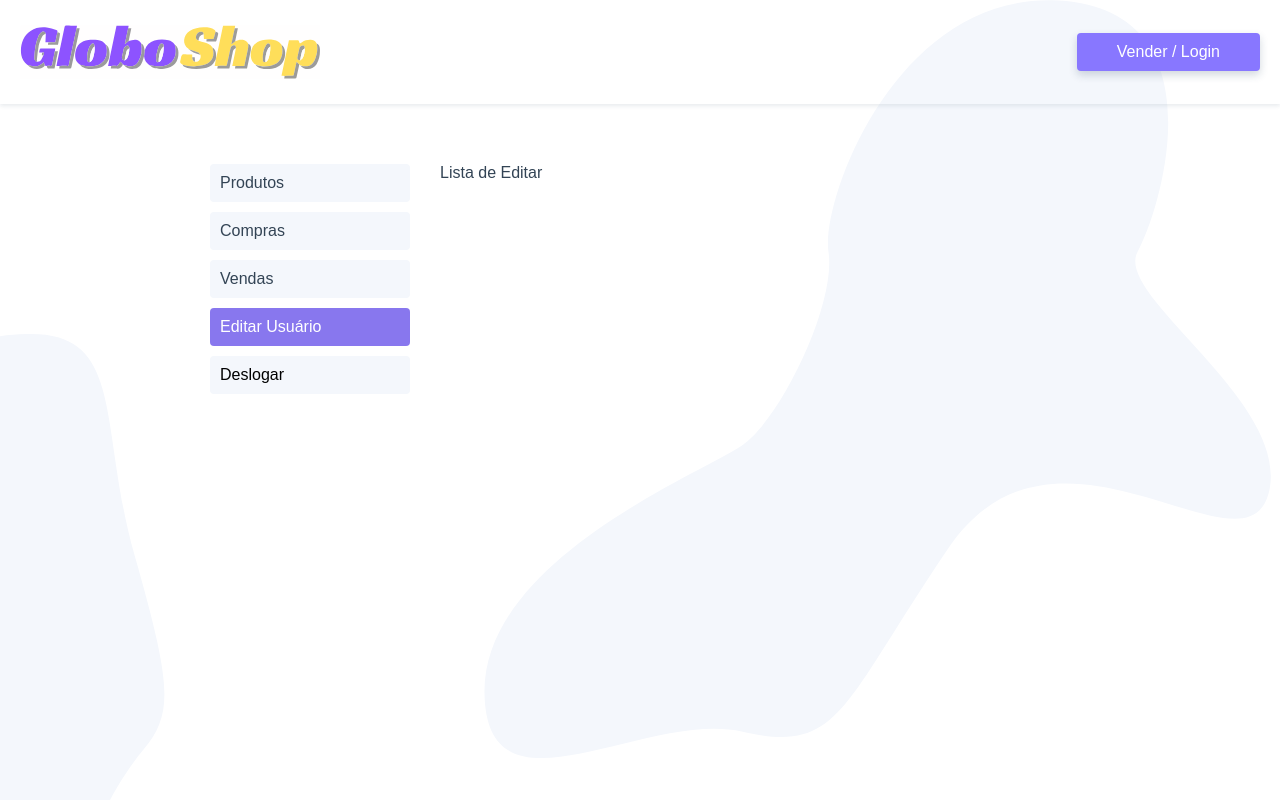
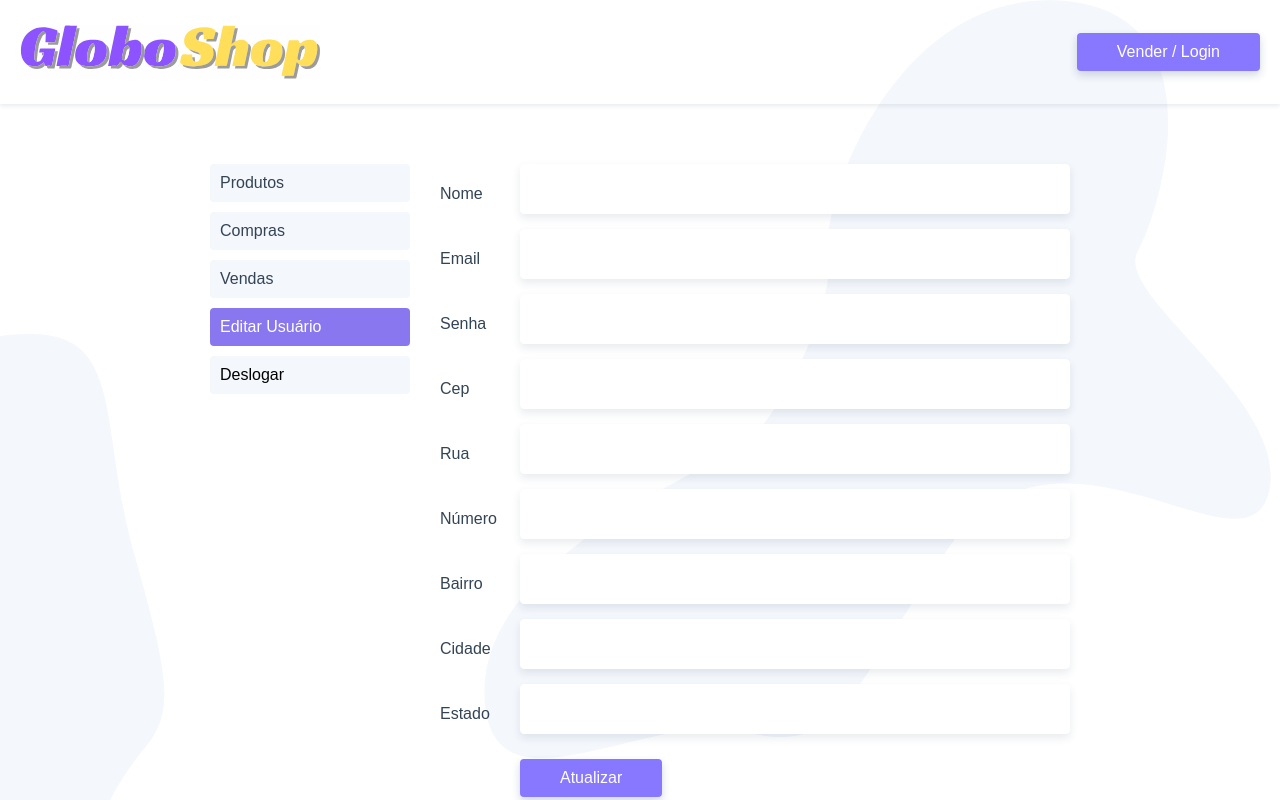
Before and after one commit to thiago-NSampaio/globoShop, a Vue app: page /user/edit in a window 1280 px wide. Shown: the top 800 px of the page. Built offline with nearby package versions, Linux system fonts and the light colour scheme.

Commit message:
Editar dados do usuário.

```diff
--- a/src/services/api.js
+++ b/src/services/api.js
@@ -17,5 +17,9 @@ export const api = {
 
     delete(endpoint) {
         return axiosInstance.delete(endpoint)
-    }
+    },
+
+    put(endpoint, body) {
+        return axiosInstance.put(endpoint, body)
+    },
 }
--- a/src/views/User/UserEdit.vue
+++ b/src/views/User/UserEdit.vue
@@ -1,11 +1,26 @@
 <template>
-    <div>
-        Lista de Editar
-    </div>
+    <section>
+        <UserForm>
+            <button class="btn" @click.prevent="updateUser">Atualizar</button>
+        </UserForm>
+    </section>
 </template>
 <script>
+import UserForm from '@/components/UserForm.vue';
+import {api} from '@/services/api'
 export default {
-
+    name:"user-edit-view",
+    components: { UserForm },
+    methods: {
+        updateUser() {
+            api.put(`/user/${this.$store.state.user.id}`, this.$store.state.user).then(() => {
+                this.$store.dispatch("getUser")
+                this.$router.push({name:"user"})
+            }).catch(error => {
+                alert(error)
+            })
+        }
+    }
 }
 </script>
 <style>
```
